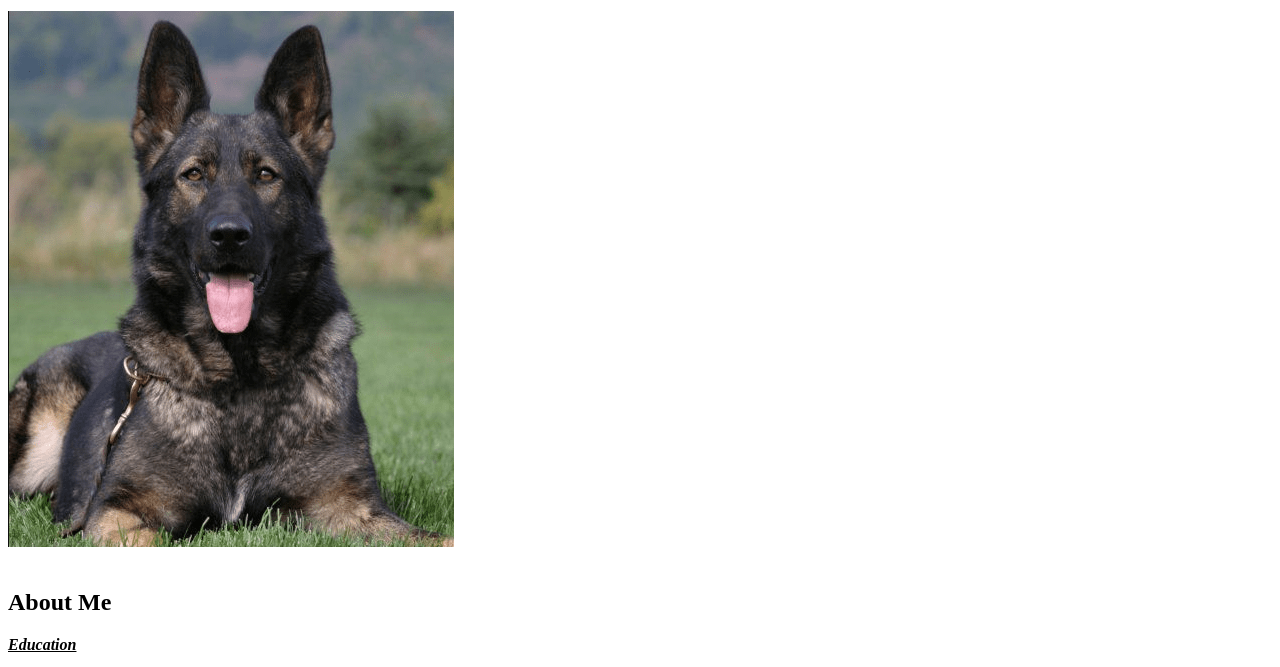
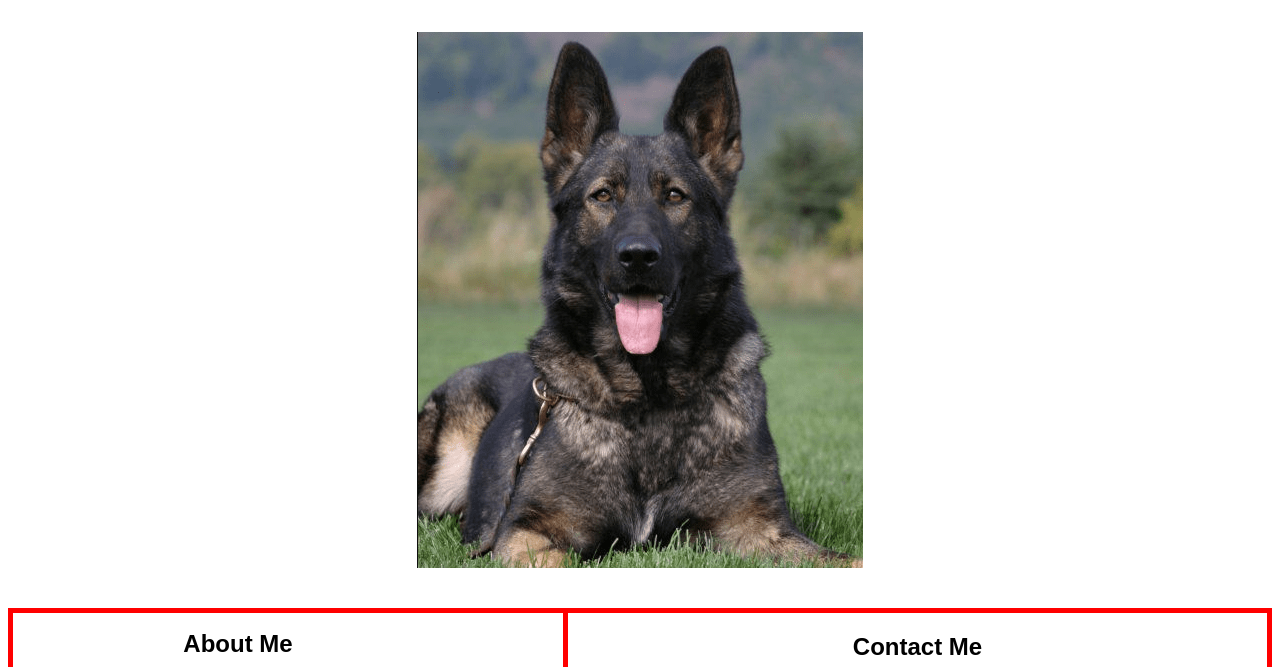
Before and after one commit to JGarcia4224/First-Project, a website: page website/index.html in a window 1280 px wide. Shown: the part 121-788 px from the top of the page. Drawn offline with Linux system fonts and the light colour scheme; the site is published under a folder, as on GitHub Pages, so addresses that start at the root find nothing.

Commit message:
css update

```diff
--- a/website/index.html
+++ b/website/index.html
@@ -5,7 +5,7 @@
     <meta name="viewport" content="width=device-width, initial-scale=1.0">
     <meta http-equiv="X-UA-Compatible" content="ie=edge">
     <title>First Homework</title>
-    <link rel="stylesheet" type="text/css" href="/Css/Style.css">
+    <link rel="stylesheet" type="text/css" href="../CSS/Style.css">
 </head>
 <body>
    <header>
```
